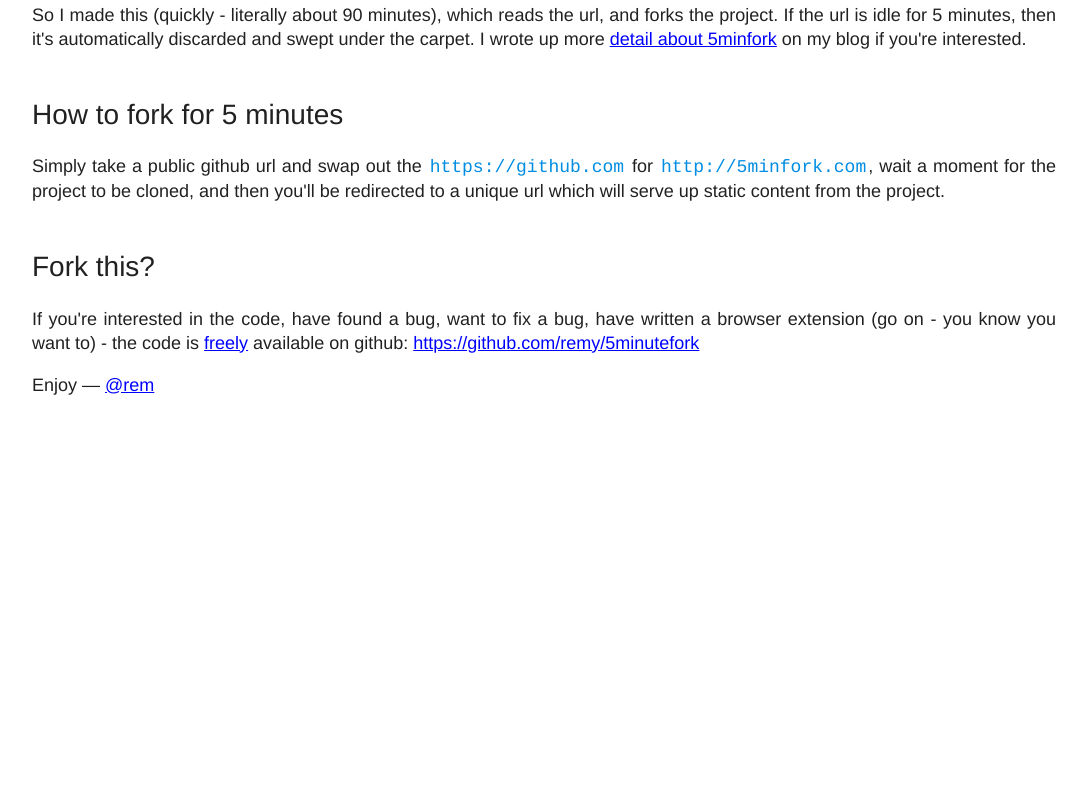
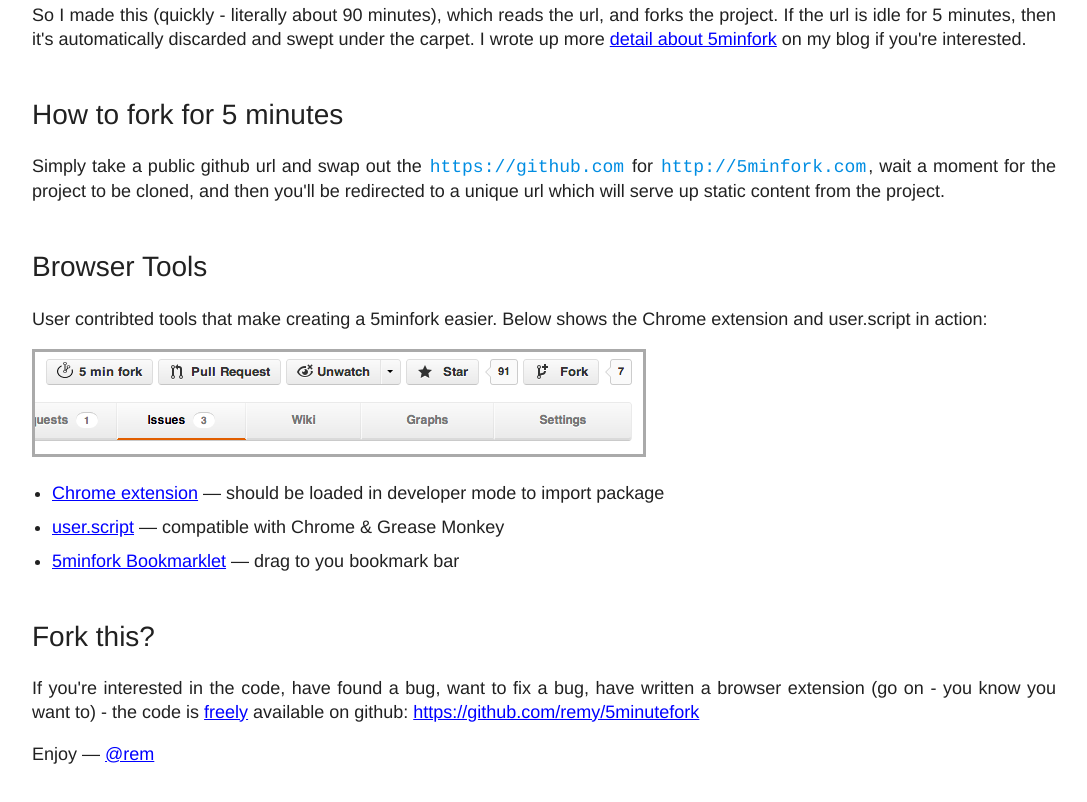
Before and after one commit to remy/5minutefork, a browser extension: page public/index.html in a window 1280 px wide. Shown: the part 518-1320 px from the top of the page, without its empty margins (96-1183 px from the left). Before the commit the page ends 993 px from the top, so only its background shows below. Drawn offline with Linux system fonts and the light colour scheme.

Commit message:
add user tools and added the icon to background

```diff
--- a/public/index.html
+++ b/public/index.html
@@ -9,17 +9,26 @@
   <h1>5 minute fork</h1>
   <p>As described on hackernews:</p>
   <blockquote><p>If a github repo has an index.html file and you click on it, github will show you the source instead of the webpage.<br><br>5minfork shows you the webpage so that you can have an idea of what the repo is about.</p></blockquote>
-  <h2>Why?</h2>
+  <h2 id="why">Why?</h2>
   <p>Heard of 10 minute email? Well this is the same thing, except for github repos.</p>
 
   <p>The number of times I've come across a cool demo, only to be faced with a github repo and no live link - it just bums me out.</p>
 
   <p>So I made this (quickly - literally about 90 minutes), which reads the url, and forks the project. If the url is idle for 5 minutes, then it's automatically discarded and swept under the carpet. I wrote up more <a href="http://remysharp.com/2013/03/18/quick-dirty-forking/">detail about 5minfork</a> on my blog if you're interested.</p>
 
-  <h2>How to fork for 5 minutes</h2>
+  <h2 id="how_to_fork">How to fork for 5 minutes</h2>
   <p>Simply take a public github url and swap out the <code>https://github.com</code> for <code>http://5minfork.com</code>, wait a moment for the project to be cloned, and then you'll be redirected to a unique url which will serve up static content from the project.</p>
 
-  <h2>Fork this?</h2>
+  <h2 id="browser_tools">Browser Tools</h2>
+  <p>User contribted tools that make creating a 5minfork easier. Below shows the Chrome extension and user.script in action:</p>
+  <p><img src="/images/extension-preview.png"></p>
+  <ul>
+    <li><a href="/chrome-extension.zip">Chrome extension</a> &mdash; should be loaded in developer mode to import package</li>
+    <li><a href="/userscript/5minfork.user.js">user.script</a> &mdash; compatible with Chrome &amp; Grease Monkey</li>
+    <li><a href="javascript:(function(){var l=window.location;l.host==='github.com'&&l='http://5minfork.com'+l.pathname}())">5minfork Bookmarklet</a> &mdash; drag to you bookmark bar</li>
+  </ul>
+
+  <h2 id="fork_this">Fork this?</h2>
   <p>If you're interested in the code, have found a bug, want to fix a bug, have written a browser extension (go on - you know you want to) - the code is <a href="http://rem.mit-license.org/">freely</a> available on github: <a href="https://github.com/remy/5minutefork">https://github.com/remy/5minutefork</a></p>
   <p>Enjoy &mdash; <a href="http://twitter.com/rem">@rem</a></p>
 <script>
--- a/public/style.css
+++ b/public/style.css
@@ -25,10 +25,22 @@
   padding: 60px 0;
 }
 
-p, h1, h2, blockquote {
+p, h1, h2, h3, blockquote, ul {
   max-width: 80%;
   margin-left: auto;
   margin-right: auto;
+}
+
+li {
+  margin: 10px 0;
+}
+
+h3 {
+  font-weight: normal;
+}
+
+img {
+  border: 3px solid #aaa;
 }
 
 h1 {
@@ -40,7 +52,7 @@
   margin-top: 48px;
 }
 
-p {
+p, li {
   line-height: 24px;
   font-size: 18px;
   text-align: justify;
@@ -85,3 +97,7 @@
   margin-right:.25em;
   vertical-align:-.4em;
 }
+
+body {
+  background: url(/images/logo.png) no-repeat -77px 40px fixed;
+}
```
Also changed, not shown: public/chrome-extension/inpage.js (+2 -6 lines), public/userscript/5minfork.user.js (+3 -8 lines), public/chrome-extension/icons/icon-128.png (added), public/chrome-extension/icons/icon-16.png (added), public/chrome-extension/icons/icon-48.png (added), public/chrome-extension/manifest.json, public/icon.png (added), public/images/extension-preview.png (added), public/images/logo.png (added), 1 other file.
